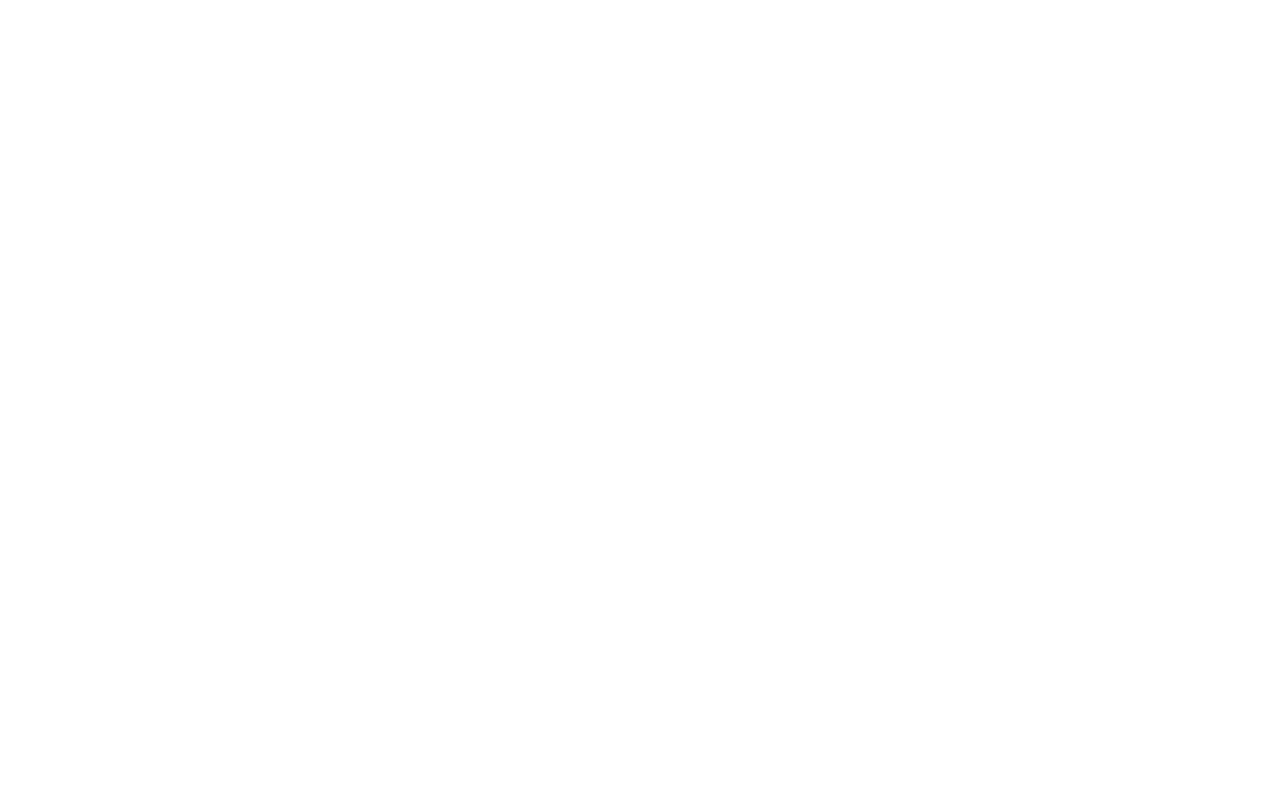
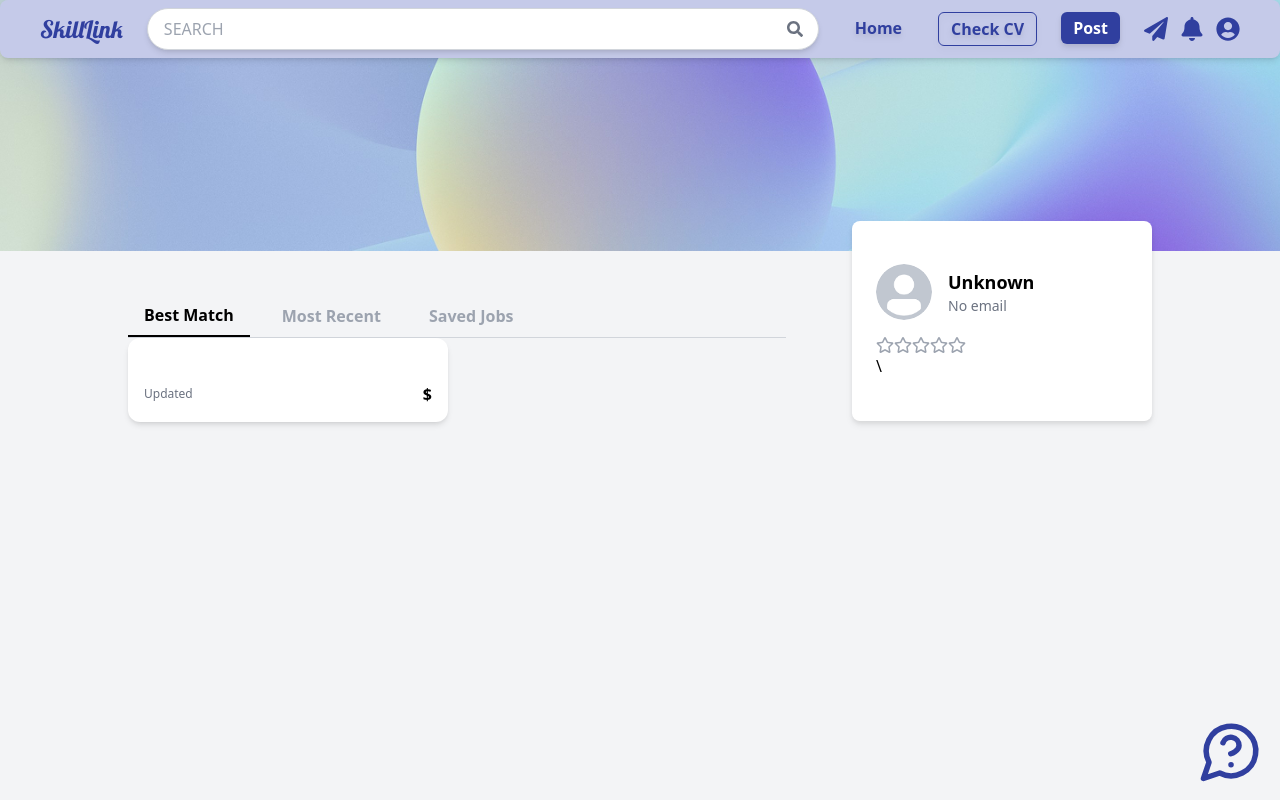
Before and after one commit to yvtg/NT208-Nhom11, a React (Create React App) app in the folder frontend/web/: page /dashbroad in a window 1280 px wide. Before the commit this address had no page. Built offline with nearby package versions, Linux system fonts and the light colour scheme.

Commit message:
Frontend Job page and DashBroad

```diff
--- a/frontend/web/src/App.js
+++ b/frontend/web/src/App.js
@@ -4,9 +4,12 @@ import ChangePassword from "./pages/settings/change-password";
 import ChangeProfile from "./pages/settings/change-profile";
 import ChangeCV from "./pages/settings/change-cv";
 import PostJob from "./pages/jobs/post";
+import JobPage from "./pages/jobs/page";
 import Test from "./pages/test"
 import SignUp from "./pages/signup";
 import Login from "./pages/login";
+import DashBroad from "./pages/dashbroad";
+
 
 
 function App() {
@@ -20,7 +23,13 @@ function App() {
         <Route path="/test" element={<Test />} />
         <Route path="/signup" element={<SignUp />} />
         <Route path="/login" element={<Login />} />
+        <Route path="/dashbroad" element={<DashBroad />} />
         <Route path="jobs/post" element={<PostJob />} />
+        <Route path="jobs/page" element={<JobPage />} />
+
+
+
+
       </Routes>
     </Router>
   );
--- a/frontend/web/src/components/Banner.js
+++ b/frontend/web/src/components/Banner.js
@@ -1,4 +1,4 @@
-import Searchbar from "./Searchbar";
+
 
 const bannerImg = "/images/banner.png"
 
@@ -6,7 +6,6 @@ const Banner = () => {
     return (
         <div>
             <img alt="banner" src={bannerImg} className="w-full h-70"/>
-            <Searchbar className="drop-shadow-md w-[50vw] mt-[-24px] bg-white"/>
         </div>
     );
 };
--- /dev/null
+++ b/frontend/web/src/components/HirerInfo.js
@@ -0,0 +1,43 @@
+import { FaPhoneAlt, FaEnvelope, FaLinkedin } from "react-icons/fa";
+import PrimaryButton from "./PrimaryButton";
+const HirerInfo = () => {
+    return (
+        <div className="bg-white p-5 rounded-lg shadow-md w-80">
+
+            <div className="flex flex-col items-center">
+                <img
+                    src="/images/avatar.png"
+                    alt="Hirer Avatar"
+                    className="w-16 h-16 rounded-full mb-2"
+                />
+                <p className="font-semibold text-lg">username</p>
+                <p className="text-sm text-gray-500">email@gmail.com</p>
+                {/* Rating stars (chỉnh sửa để hiển thị rating động nếu cần) */}
+                <div className="flex my-1">
+                    {[...Array(5)].map((_, index) => (
+                        <span key={index} className="text-gray-400 text-lg">★</span>
+                    ))}
+                </div>
+                <PrimaryButton>CONTACT</PrimaryButton>
+            </div>
+
+            {/* Infor*/}
+            <div className="mt-4 space-y-2">
+                <div className="flex items-center space-x-2">
+                    <FaPhoneAlt className="text-gray-600" />
+                    <p className="text-gray-700 text-sm">+84 123 456 789</p>
+                </div>
+                <div className="flex items-center space-x-2">
+                    <FaEnvelope className="text-gray-600" />
+                    <p className="text-gray-700 text-sm">email@gmail.com</p>
+                </div>
+                <div className="flex items-center space-x-2">
+                    <FaLinkedin className="text-gray-600" />
+                    <p className="text-gray-700 text-sm">username</p>
+                </div>
+            </div>
+        </div>
+    );
+};
+
+export default HirerInfo;
--- /dev/null
+++ b/frontend/web/src/components/JobDetail.js
@@ -0,0 +1,19 @@
+
+const JobDetail = () => {
+    return (
+        <div className="bg-gray-100 ">
+            <div className="bg-white p-8 shadow-lg rounded-lg w-full">
+                <h2 className="text-3xl font-bold">JOB TITLE</h2>
+                <p className="text-2xl font-semibold text-right">$999999</p>
+                <p className="text-gray-700 mt-4">
+                   Noi dung mieu ta cong viec
+                </p>
+                <div className="flex space-x-2 mt-4">
+                    <span className="bg-blue-200 text-blue-700 px-3 py-1 rounded">TAG</span>
+                    <span className="bg-blue-200 text-blue-700 px-3 py-1 rounded">TAG</span>
+                </div>
+            </div>
+        </div>
+    );
+};
+export default JobDetail;
--- /dev/null
+++ b/frontend/web/src/components/JobFilter.js
@@ -0,0 +1,28 @@
+import { useState } from "react";
+
+const JobFilterTabs = ({ onSelect }) => {
+    const [activeTab, setActiveTab] = useState("Best Match");
+
+    const tabs = ["Best Match", "Most Recent", "Saved Jobs"];
+
+    return (
+        <div className="flex space-x-4 border-b border-gray-300 mt-6">
+            {tabs.map((tab) => (
+                <button
+                    key={tab}
+                    onClick={() => {
+                        setActiveTab(tab);
+                        onSelect(tab);
+                    }}
+                    className={`px-4 py-2 font-semibold ${
+                        activeTab === tab ? "border-b-2 border-black" : "text-gray-400"
+                    }`}
+                >
+                    {tab}
+                </button>
+            ))}
+        </div>
+    );
+};
+
+export default JobFilterTabs;
--- /dev/null
+++ b/frontend/web/src/components/JobSummary.js
@@ -0,0 +1,24 @@
+const JobSummary = ({ title, description, tags =[ ], updatedAt, salary }) => {
+    return (
+        <div className="bg-white shadow-md rounded-xl p-4 w-80 relative">
+            <h3 className="text-lg font-semibold">{title}</h3>
+
+             <p className="text-gray-600 text-sm mt-1 line-clamp-2">{description}</p>
+
+            <div className="flex gap-2 mt-3 flex-wrap">
+                {tags.map((tag, index) => (
+                    <span key={index} className="bg-blue-500 text-white text-xs px-3 py-1 rounded-full">
+                        {tag}
+                    </span>
+                ))}
+            </div>
+
+            <div className="flex justify-between items-center mt-3">
+                <p className="text-gray-500 text-xs">Updated {updatedAt}</p>
+                <p className="text-black font-bold">${salary}</p>
+            </div>
+        </div>
+    );
+};
+
+export default JobSummary;
--- a/frontend/web/src/components/Searchbar.js
+++ b/frontend/web/src/components/Searchbar.js
@@ -2,7 +2,7 @@ import { FaSearch } from "react-icons/fa";
 
 const Searchbar = ({ className }) => {
     return (
-        <div className={` bg-white relative flex items-center border-2 border-darkPrimary rounded-full px-4 py-2 w-full  mx-auto ${className}`}>
+        <div className={` bg-white relative flex items-center border-2 border-darkPrimary rounded-full px-4 py-2  mx-auto ${className}`}>
             <input
                 type="text"
                 placeholder="SEARCH"
--- /dev/null
+++ b/frontend/web/src/components/UserInfo.js
@@ -0,0 +1,29 @@
+import { FaStar, FaRegStar } from "react-icons/fa";
+
+const UserInfo = ({ username = "Unknown", email = "No email", avatar = "/images/avatar.png", rating = 0  }) => {
+    return (
+        <div className="bg-white p-6 relative rounded-lg drop-shadow-md w-[300px] h-[200px] flex flex-col justify-center">
+            <div className="flex items-center">
+                <img src={avatar} alt="User Avatar" className="w-14 h-14 rounded-full mr-4" />
+
+                <div>
+                    <p className="font-semibold text-lg">{username}</p>
+                    <p className="text-sm text-gray-500">{email}</p>
+                </div>
+            </div>
+
+            <div className="flex items-center mt-4">
+                {Array.from({ length: 5 }, (_, index) => (
+                    index < rating ? (
+                        <FaStar key={index} className="text-yellow-400 text-lg" />
+                    ) : (
+                        <FaRegStar key={index} className="text-gray-400 text-lg" />
+                    )
+                ))}
+            </div>
+\
+        </div>
+    );
+};
+
+export default UserInfo;
--- /dev/null
+++ b/frontend/web/src/pages/dashbroad.js
@@ -0,0 +1,36 @@
+import { useState } from "react";
+import DefaultNavbar from "../components/DefaultNavbar";
+import ChatIcon from "../components/ChatIcon";
+import Banner from "../components/Banner";
+import UserInfo from "../components/UserInfo";
+import JobSummary from "../components/JobSummary";
+import JobFilter from "../components/JobFilter";
+
+const DashBroad = () => {
+    const [selectedFilter, setSelectedFilter] = useState("Best Match");
+
+    return (
+        <div className="flex flex-col min-h-screen bg-gray-100">
+            <DefaultNavbar />
+
+            <div className="relative w-full h-[488px] flex flex-col items-center">
+                <Banner />
+
+                <div className="relative flex justify-between w-4/5 mt-5">
+                    <div className="w-full lg:w-[90%]" >
+                        <JobFilter onSelect={setSelectedFilter} />
+                        <JobSummary filter={selectedFilter} />
+                    </div>
+
+                    <div className="w-2/4 flex justify-end mt-[-50px]">
+                        <UserInfo />
+                    </div>
+                </div>
+            </div>
+
+            <ChatIcon />
+        </div>
+    );
+};
+
+export default DashBroad;
--- /dev/null
+++ b/frontend/web/src/pages/jobs/page.js
@@ -0,0 +1,41 @@
+import DefaultNavbar from "../../components/DefaultNavbar";
+import Banner from "../../components/Banner";
+import ChatIcon from "../../components/ChatIcon";
+import HirerInfo from "../../components/HirerInfo";
+import JobDetail from "../../components/JobDetail";
+import Searchbar from "../../components/Searchbar";
+import PrimaryButton from "../../components/PrimaryButton";
+import JobSummary from "../../components/JobSummary";
+
+const JobPage = () => {
+    return (
+        <div className="min-h-screen bg-gray-100">
+            <DefaultNavbar />
+
+            <div className="relative w-full h-[250px]">
+                <Banner />
+                <div className="absolute top-3 right-10">
+                    <Searchbar />
+                </div>
+            </div>
+
+            <div className="flex flex-col lg:flex-row gap-8 max-w-[90%] mx-auto mt-5">
+                <div className="w-full lg:w-[90%] ">
+                     <JobDetail />
+                </div>
+
+                <div className=" lg:w-[30%] flex flex-col justify-start items-end space-y-4">
+                    <PrimaryButton className="w-full h-[50px] font-bold text-2xl rounded-full">
+                         APPLY NOW
+                    </PrimaryButton>
+                    <HirerInfo />
+                    <JobSummary />
+                </div>
+            </div>
+
+            <ChatIcon />
+        </div>
+    );
+};
+
+export default JobPage;
```
